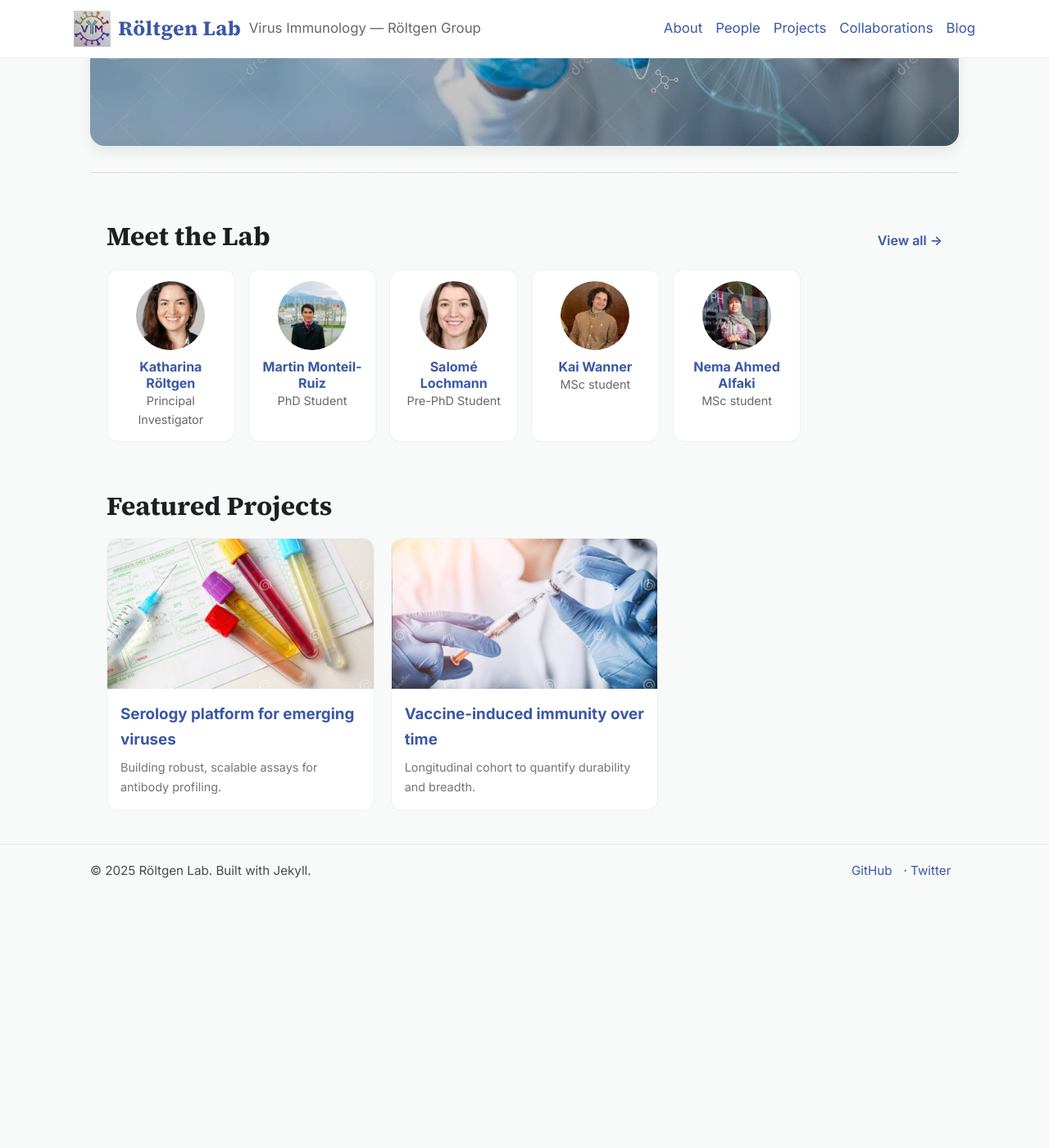
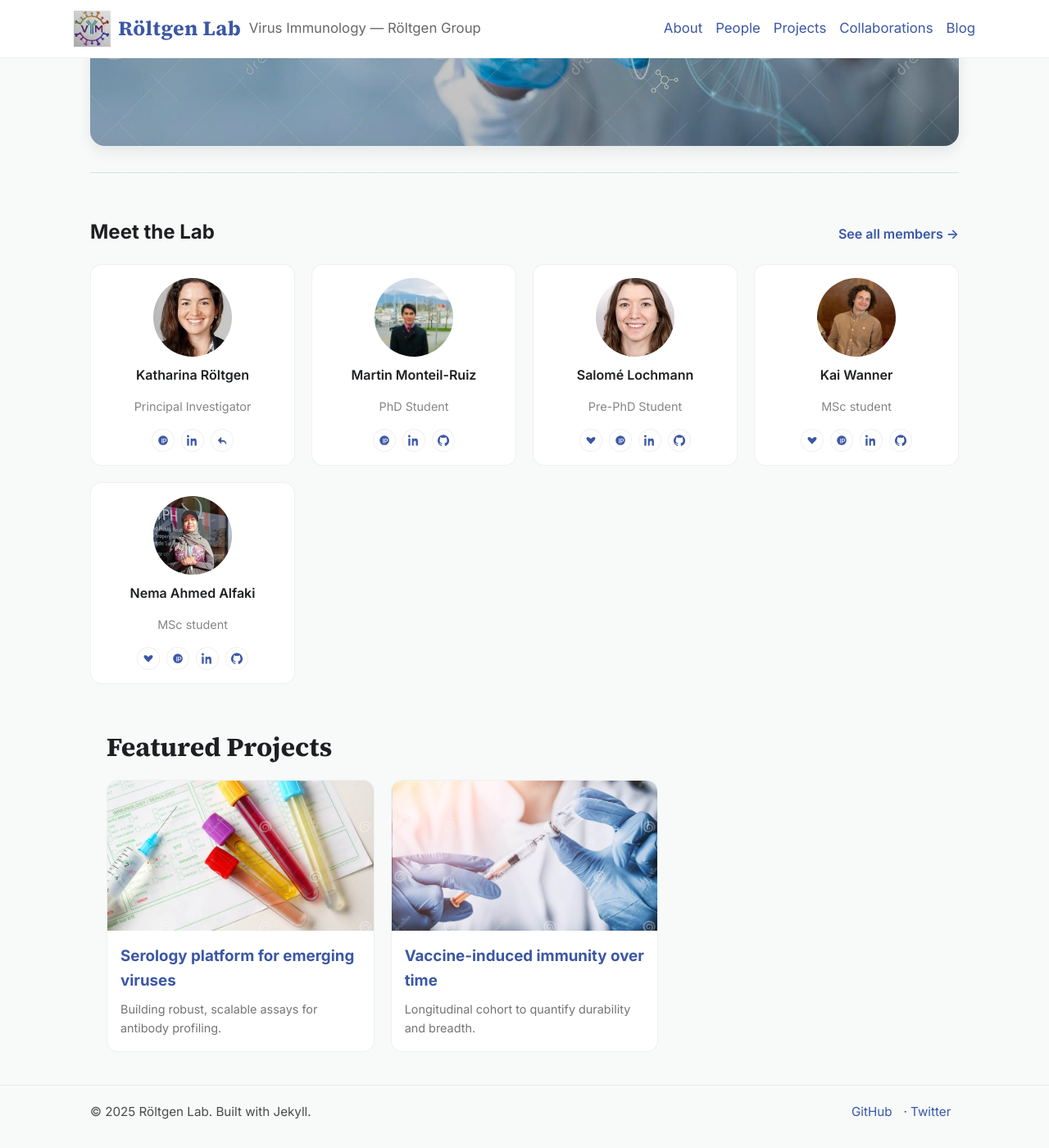
Before and after one commit to emmahodcroft/roeltgen-lab, a Jekyll site: the page built from index.md, in a window 1280 px wide and 1400 px high, scrolled down 473 px. Shown: the whole window at 82% size. Built offline with Jekyll 4.4.1, drawn with Linux system fonts in a browser that asks for light colours; a style sheet for code colours, icons or effects is not loaded; before the commit the page ends 1579 px from its top, so only the background shows below that.

Commit message:
improve people cards

```diff
--- a/_includes/home-people.html
+++ b/_includes/home-people.html
@@ -1,24 +1,61 @@
 <section class="home-people">
-  <div class="container">
-    <div class="home-people-head">
-      <h2 class="page-title">Meet the Lab</h2>
-      <a class="home-people-more" href="{{ '/people/' | relative_url }}">View all →</a>
-    </div>
+  <div class="home-people-head">
+    <h2>Meet the Lab</h2>
+    <a class="home-people-more" href="{{ '/people/' | relative_url }}">See all members →</a>
+  </div>
 
-    <div class="avatar-grid">
-      {% assign limit = page.people_limit | default: 12 %}
-      {% assign folks = site.people | sort: 'order' | slice: 0, limit %}
-      {% for person in folks %}
-      <a class="avatar-card" href="{{ person.url | relative_url }}">
-        {% if person.photo %}
-          <div class="avatar-img" style="background-image:url('{{ person.photo | relative_url }}')"></div>
-        {% else %}
-          <div class="avatar-fallback">{{ person.name | slice: 0,1 | upcase }}</div>
-        {% endif %}
-        <div class="avatar-name">{{ person.name }}</div>
-        {% if person.role %}<div class="avatar-role">{{ person.role }}</div>{% endif %}
-      </a>
-      {% endfor %}
-    </div>
+  <div class="avatar-grid">
+    {%- assign people = site.people -%}
+	{%- assign with_order = people | where_exp: "p", "p.order" | sort: "order" -%}
+	{%- assign without_order = people | where_exp: "p", "p.order == nil" | sort: "name" -%}
+	{%- assign members = with_order | concat: without_order -%}
+    {%- for p in members -%}
+      <div class="avatar-card">
+        {%- if p.photo -%}
+          <div class="avatar-img" style="background-image:url('{{ p.photo | relative_url }}');"></div>
+        {%- else -%}
+          <!-- fallback: initials gradient -->
+          <div class="avatar-fallback">
+            {{ p.name | split:' ' | map:'first' | join:'' | slice:0,1 | upcase }}{{ p.name | split:' ' | last | slice:0,1 | upcase }}
+          </div>
+        {%- endif -%}
+
+        <div class="avatar-name">{{ p.name }}</div>
+        <div class="avatar-role">{{ p.role }}</div>
+
+        {%- if p.social -%}
+        <div class="avatar-social">
+          {%- if p.social.bluesky -%}
+          <a href="{{ p.social.bluesky }}" aria-label="Bluesky" title="Bluesky" target="_blank" rel="noopener">
+            <!-- Simple placeholder butterfly mark; swap when you have a final SVG -->
+            <svg viewBox="0 0 24 24" aria-hidden="true"><path d="M12 9c2.5-3.5 7-5 9-2.5S18 14 12 20C6 14 1 9.5 3 6.5S9.5 5.5 12 9z"/></svg>
+          </a>
+          {%- endif -%}
+          {%- if p.social.orcid -%}
+          <a href="{{ p.social.orcid }}" aria-label="ORCID" title="ORCID" target="_blank" rel="noopener">
+            <svg viewBox="0 0 24 24" aria-hidden="true"><path d="M12 2a10 10 0 1 0 .001 20.001A10 10 0 0 0 12 2zm-2.9 6.2h1.6v9.6H9.1V8.2zm3.4 0h3.2c2 0 3.5 1.4 3.5 3.4 0 2.2-1.7 3.4-3.7 3.4h-1.5v2.8h-1.5V8.2zm1.5 1.4v4h1.5c1.4 0 2.1-.9 2.1-2s-.7-2-2.1-2h-1.5z"/></svg>
+          </a>
+          {%- endif -%}
+          {%- if p.social.linkedin -%}
+          <a href="{{ p.social.linkedin }}" aria-label="LinkedIn" title="LinkedIn" target="_blank" rel="noopener">
+            <svg viewBox="0 0 24 24" aria-hidden="true"><path d="M4.98 3.5C4.98 4.88 3.87 6 2.5 6S0 4.88 0 3.5 1.12 1 2.5 1s2.48 1.12 2.48 2.5zM.5 8h4V23h-4zM8 8h3.8v2.05h.05c.53-1 1.82-2.05 3.75-2.05 4 0 4.75 2.63 4.75 6.05V23h-4v-6.7c0-1.6-.03-3.65-2.23-3.65-2.24 0-2.58 1.74-2.58 3.54V23H8z"/></svg>
+          </a>
+          {%- endif -%}
+          {%- if p.social.github -%}
+          <a href="{{ p.social.github }}" aria-label="GitHub" title="GitHub" target="_blank" rel="noopener">
+            <svg viewBox="0 0 24 24" aria-hidden="true"><path d="M12 .5a12 12 0 0 0-3.79 23.4c.6.11.82-.26.82-.58v-2.02c-3.34.73-4.04-1.61-4.04-1.61-.55-1.4-1.34-1.77-1.34-1.77-1.09-.74.08-.73.08-.73 1.2.09 1.83 1.24 1.83 1.24 1.07 1.83 2.82 1.3 3.5.99.11-.78.42-1.3.77-1.6-2.66-.3-5.46-1.33-5.46-5.92 0-1.31.47-2.38 1.24-3.22-.12-.3-.54-1.52.12-3.17 0 0 1.01-.32 3.3 1.23a11.5 11.5 0 0 1 6 0c2.29-1.55 3.3-1.23 3.3-1.23.66 1.65.24 2.87.12 3.17.77.84 1.24 1.91 1.24 3.22 0 4.6-2.8 5.61-5.47 5.91.43.37.82 1.1.82 2.22v3.29c0 .32.22.7.83.58A12 12 0 0 0 12 .5z"/></svg>
+          </a>
+          {%- endif -%}
+		  {%- if p.social.google_scholar -%}
+			<a href="{{ p.social.google_scholar }}" aria-label="Google Scholar" title="Google Scholar" target="_blank" rel="noopener">
+  			<svg viewBox="0 0 24 24" aria-hidden="true">
+  			<path d="M10.5 4.5L3 12l7.5 7.5V15h4.25c2.15 0 3.9 1.75 3.9 3.9v.6H21v-.6c0-4.05-3.3-7.35-7.35-7.35H10.5V4.5z"/>
+  			</svg>
+			</a>
+		  {%- endif -%}
+        </div>
+        {%- endif -%}
+      </div>
+    {%- endfor -%}
   </div>
 </section>
--- a/_layouts/default.html
+++ b/_layouts/default.html
@@ -7,6 +7,10 @@
   <title>{% if page.title %}{{ page.title }} · {% endif %}{{ site.title }}</title>
   <link rel="stylesheet" href="{{ '/assets/css/style.css' | relative_url }}">
   {% seo %}
+  <link rel="stylesheet"
+      href="https://cdnjs.cloudflare.com/ajax/libs/font-awesome/6.5.2/css/all.min.css"
+      integrity="sha512-HWFZfZtFjRf3fwLQqO1A7C4GuwtToDn5mXx3xZT8w2+O0Kvq8H+ftCsbZQtrjJrqjjsWZQbpD4Vd5fCjcC13UQ=="
+      crossorigin="anonymous" referrerpolicy="no-referrer" />
 </head>
 <body>
   {% include header.html %}
--- a/assets/css/style.css
+++ b/assets/css/style.css
@@ -276,3 +276,53 @@
   border-radius: 8px; /* optional */
 }
 .collab-links { margin-top: 2rem; }
+
+
+/* Wider, even grid */
+.home-people .avatar-grid{
+  display: grid;
+  grid-template-columns: repeat(auto-fill, minmax(220px, 1fr)); /* slightly wider cards */
+  gap: 1.25rem;
+  align-items: stretch; /* stretch items to tallest in the row */
+}
+
+/* Make each card a column and pin icons to bottom */
+.home-people .avatar-card{
+  display: flex;
+  flex-direction: column;
+  height: 100%;                /* ensures equal heights per row */
+  padding: 1rem;
+  border-radius: 14px;
+}
+
+/* Tidy image circle (optional if you already have this) */
+.home-people .avatar-img{
+  width: 96px; height: 96px;
+  margin: 0 auto .75rem;
+  border-radius: 9999px;
+  background-size: cover;
+  background-position: center;
+}
+
+/* Reserve space for name/role to align cards vertically */
+.home-people .avatar-name{
+  text-align: center;
+  font-weight: 600;
+  line-height: 1.25;
+  min-height: calc(1.25em * 2);  /* up to 2 lines of name */
+}
+
+.home-people .avatar-role{
+  text-align: center;
+  opacity: .8;                  /* or your muted color */
+  line-height: 1.25;
+  min-height: calc(1.25em * 2);  /* up to 2 lines of role */
+}
+
+/* Icons row aligned across the row */
+.home-people .avatar-social{
+  margin-top: auto;             /* pushes icons to the bottom of the card */
+  display: flex;
+  justify-content: center;
+  gap: .5rem;
+}
```
